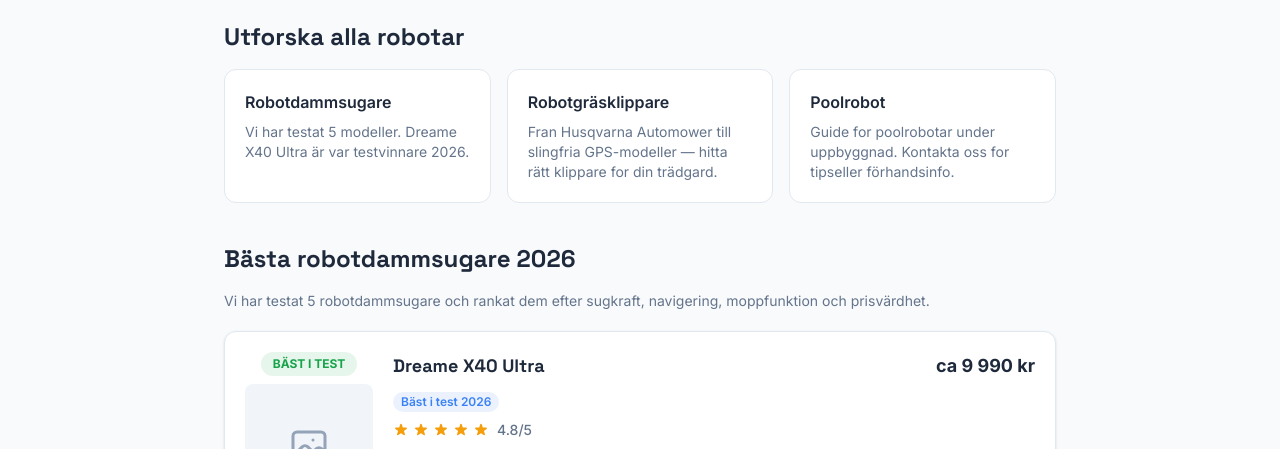
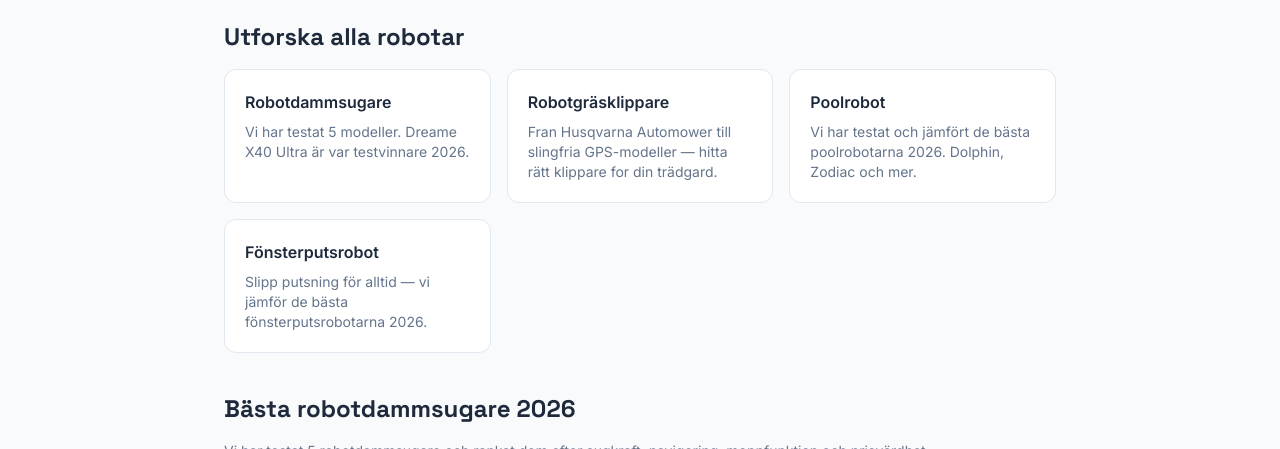
Before and after one commit to johnerik510/robotjakt, an Astro site: page / in a window 1280 px wide. Shown: the part 271-720 px from the top of the page. Built offline with nearby package versions, Linux system fonts and the light colour scheme; Astro itself is replaced by a stand-in of ours.

Commit message:
Uppdatera startsida: rätt länk till poolrobot + lägg till fönsterputsrobot-kort

```diff
--- a/src/pages/index.astro
+++ b/src/pages/index.astro
@@ -112,9 +112,13 @@
           <h3 class="font-semibold text-text group-hover:text-accent transition-colors mb-2">Robotgräsklippare</h3>
           <p class="text-sm text-text-light">Fran Husqvarna Automower till slingfria GPS-modeller — hitta rätt klippare for din trädgard.</p>
         </a>
-        <a href="/kontakt/" class="bg-white rounded-xl border border-border p-5 hover:border-accent transition-colors group">
+        <a href="/poolrobot/" class="bg-white rounded-xl border border-border p-5 hover:border-accent transition-colors group">
           <h3 class="font-semibold text-text group-hover:text-accent transition-colors mb-2">Poolrobot</h3>
-          <p class="text-sm text-text-light">Guide for poolrobotar under uppbyggnad. Kontakta oss for tipseller förhandsinfo.</p>
+          <p class="text-sm text-text-light">Vi har testat och jämfört de bästa poolrobotarna 2026. Dolphin, Zodiac och mer.</p>
+        </a>
+        <a href="/fonsterputsrobot/" class="bg-white rounded-xl border border-border p-5 hover:border-accent transition-colors group">
+          <h3 class="font-semibold text-text group-hover:text-accent transition-colors mb-2">Fönsterputsrobot</h3>
+          <p class="text-sm text-text-light">Slipp putsning för alltid — vi jämför de bästa fönsterputsrobotarna 2026.</p>
         </a>
       </div>
     </section>
```
